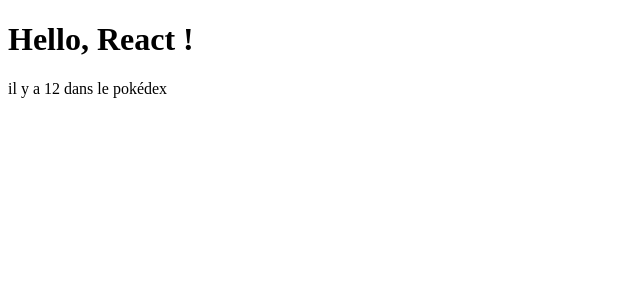
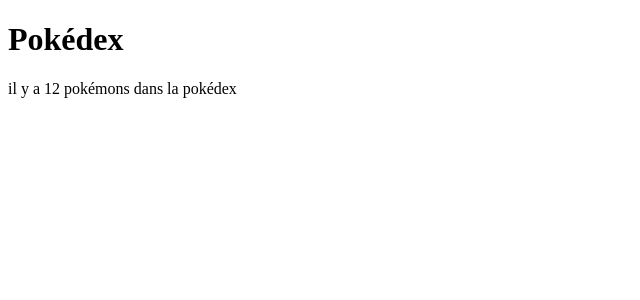
Before and after one commit to ponche/react-pokemons-app, a React (Create React App) app: page / in a window 1280 px wide. Shown: the top 300 px of the page, without its empty margins (0-640 px from the left). Built offline with nearby package versions, Linux system fonts and the light colour scheme.

Commit message:
feat: modification pour coller avec la correction

```diff
--- a/src/App.tsx
+++ b/src/App.tsx
@@ -1,14 +1,14 @@
 import React, { useState } from 'react';
 import { POKEMONS } from './models/mock-pokemon';
+import Pokemon from './models/pokemon';
 
 const App: React.FC = () => {
-    const [name, setName] = useState<String>('React');
-    const [nbPokemons, setNbPokemons] = useState<Number>(POKEMONS.length)
+    const [pokemon] = useState<Pokemon[]>(POKEMONS);
 
     return (
         <div>
-            <h1>Hello, {name} !</h1>
-            <p>il y a {nbPokemons} dans le pokédex</p>
+            <h1>Pokédex</h1>
+            <p>il y a {pokemon.length} pokémons dans la pokédex</p>
         </div>
     )
 };
```
